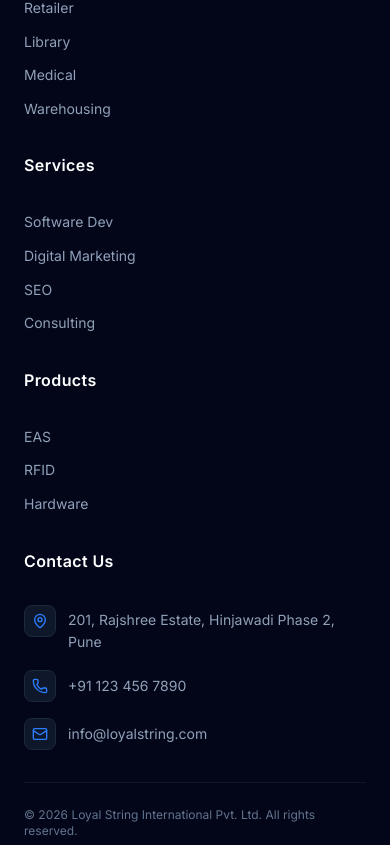
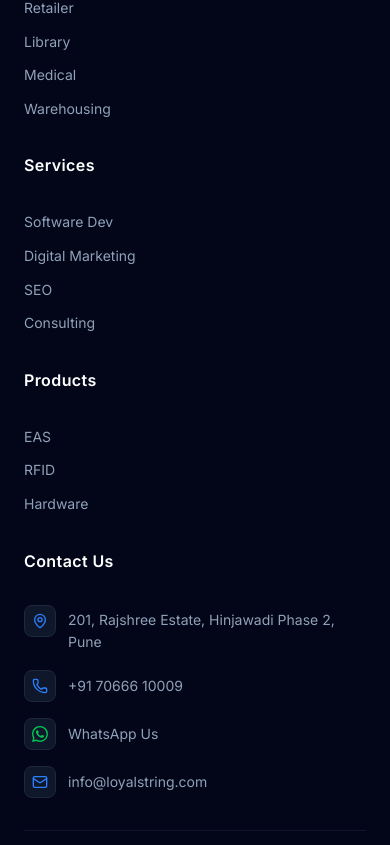
Before and after one commit to loyal-shubham/loyalstring-new, a Next.js app: page / in a window 390 px wide. Shown: the part 11155-12000 px from the top of the page. Built offline with nearby package versions, Linux system fonts and the light colour scheme.

Commit message:
feat: implement responsive header and footer components for site navigation

```diff
--- a/src/components/Footer.tsx
+++ b/src/components/Footer.tsx
@@ -75,12 +75,26 @@
                 <span className="text-sm text-slate-400 leading-relaxed group-hover:text-white transition-colors pt-[4px]">201, Rajshree Estate, Hinjawadi Phase 2, Pune</span>
               </li>
               <li className="flex items-center gap-3 group">
-                <div className="w-8 h-8 rounded-lg bg-slate-900 border border-slate-800 flex items-center justify-center shrink-0 text-blue-500 group-hover:bg-blue-500 group-hover:text-white transition-all"><Phone size={16} /></div>
-                <span className="text-sm text-slate-400 group-hover:text-white transition-colors">+91 123 456 7890</span>
+                <a href="tel:+917066610009" className="flex items-center gap-3 w-full">
+                  <div className="w-8 h-8 rounded-lg bg-slate-900 border border-slate-800 flex items-center justify-center shrink-0 text-blue-500 group-hover:bg-blue-500 group-hover:text-white transition-all"><Phone size={16} /></div>
+                  <span className="text-sm text-slate-400 group-hover:text-white transition-colors">+91 70666 10009</span>
+                </a>
               </li>
               <li className="flex items-center gap-3 group">
-                <div className="w-8 h-8 rounded-lg bg-slate-900 border border-slate-800 flex items-center justify-center shrink-0 text-blue-500 group-hover:bg-blue-500 group-hover:text-white transition-all"><Mail size={16} /></div>
-                <span className="text-sm text-slate-400 group-hover:text-white transition-colors">info@loyalstring.com</span>
+                <a href="https://wa.me/917066610009?text=Hi%20Sparkle%20RFID%20Team%2C%20I%20want%20to%20know%20more%20about%20your%20jewellery%20RFID%20solutions." target="_blank" rel="noopener noreferrer" className="flex items-center gap-3 w-full">
+                  <div className="w-8 h-8 rounded-lg bg-slate-900 border border-slate-800 flex items-center justify-center shrink-0 text-green-500 group-hover:bg-green-500 group-hover:text-white transition-all">
+                    <svg xmlns="http://www.w3.org/2000/svg" width="16" height="16" fill="currentColor" viewBox="0 0 16 16">
+                      <path d="M13.601 2.326A7.85 7.85 0 0 0 7.994 0C3.627 0 .068 3.558.064 7.926c-.003 1.396.366 2.76 1.057 3.965L0 16l4.204-1.102a7.9 7.9 0 0 0 3.79.965h.004c4.368 0 7.926-3.558 7.93-7.93A7.9 7.9 0 0 0 13.6 2.326zM7.994 14.521a6.6 6.6 0 0 1-3.356-.92l-.24-.144-2.494.654.666-2.433-.156-.251a6.56 6.56 0 0 1-1.007-3.505c.003-3.626 2.957-6.584 6.591-6.584a6.56 6.56 0 0 1 4.66 1.931 6.56 6.56 0 0 1 1.928 4.66c-.004 3.639-2.961 6.592-6.592 6.592m3.615-4.934c-.197-.099-1.17-.578-1.353-.646-.182-.065-.315-.099-.445.099-.133.197-.513.646-.627.775-.114.133-.232.148-.43.05-.197-.1-.836-.308-1.592-.985-.59-.525-.985-1.175-1.103-1.372-.114-.198-.011-.304.088-.403.087-.088.197-.232.296-.346.1-.114.133-.198.198-.33.065-.134.034-.248-.015-.347-.05-.099-.445-1.076-.612-1.47-.16-.389-.323-.335-.445-.34-.114-.007-.247-.007-.38-.007a.73.73 0 0 0-.529.247c-.182.198-.691.677-.691 1.654s.71 1.916.81 2.049c.098.133 1.394 2.132 3.383 2.992.47.205.84.326 1.129.418.475.152.904.129 1.246.08.38-.058 1.171-.48 1.338-.943.164-.464.164-.86.114-.943-.049-.084-.182-.133-.38-.232z"/>
+                    </svg>
+                  </div>
+                  <span className="text-sm text-slate-400 group-hover:text-white transition-colors">WhatsApp Us</span>
+                </a>
+              </li>
+              <li className="flex items-center gap-3 group">
+                <a href="mailto:info@loyalstring.com" className="flex items-center gap-3 w-full">
+                  <div className="w-8 h-8 rounded-lg bg-slate-900 border border-slate-800 flex items-center justify-center shrink-0 text-blue-500 group-hover:bg-blue-500 group-hover:text-white transition-all"><Mail size={16} /></div>
+                  <span className="text-sm text-slate-400 group-hover:text-white transition-colors">info@loyalstring.com</span>
+                </a>
               </li>
             </ul>
           </div>
--- a/src/components/Header.tsx
+++ b/src/components/Header.tsx
@@ -107,10 +107,15 @@
         </nav>
 
         {/* Contact Desktop */}
-        <div className="hidden lg:flex items-center gap-6">
-          <a href="tel:+911234567890" className="btn btn-primary" style={{ display: 'flex', alignItems: 'center', gap: '0.5rem', fontSize: '0.85rem', padding: '0.5rem 1.25rem' }}>
+        <div className="hidden lg:flex items-center gap-4">
+          <a href="https://wa.me/917066610009?text=Hi%20Sparkle%20RFID%20Team%2C%20I%20want%20to%20know%20more%20about%20your%20jewellery%20RFID%20solutions." target="_blank" rel="noopener noreferrer" className="flex items-center justify-center w-10 h-10 rounded-full bg-green-500 hover:bg-green-600 text-white transition-colors" title="WhatsApp Us">
+            <svg xmlns="http://www.w3.org/2000/svg" width="18" height="18" fill="currentColor" viewBox="0 0 16 16">
+              <path d="M13.601 2.326A7.85 7.85 0 0 0 7.994 0C3.627 0 .068 3.558.064 7.926c-.003 1.396.366 2.76 1.057 3.965L0 16l4.204-1.102a7.9 7.9 0 0 0 3.79.965h.004c4.368 0 7.926-3.558 7.93-7.93A7.9 7.9 0 0 0 13.6 2.326zM7.994 14.521a6.6 6.6 0 0 1-3.356-.92l-.24-.144-2.494.654.666-2.433-.156-.251a6.56 6.56 0 0 1-1.007-3.505c.003-3.626 2.957-6.584 6.591-6.584a6.56 6.56 0 0 1 4.66 1.931 6.56 6.56 0 0 1 1.928 4.66c-.004 3.639-2.961 6.592-6.592 6.592m3.615-4.934c-.197-.099-1.17-.578-1.353-.646-.182-.065-.315-.099-.445.099-.133.197-.513.646-.627.775-.114.133-.232.148-.43.05-.197-.1-.836-.308-1.592-.985-.59-.525-.985-1.175-1.103-1.372-.114-.198-.011-.304.088-.403.087-.088.197-.232.296-.346.1-.114.133-.198.198-.33.065-.134.034-.248-.015-.347-.05-.099-.445-1.076-.612-1.47-.16-.389-.323-.335-.445-.34-.114-.007-.247-.007-.38-.007a.73.73 0 0 0-.529.247c-.182.198-.691.677-.691 1.654s.71 1.916.81 2.049c.098.133 1.394 2.132 3.383 2.992.47.205.84.326 1.129.418.475.152.904.129 1.246.08.38-.058 1.171-.48 1.338-.943.164-.464.164-.86.114-.943-.049-.084-.182-.133-.38-.232z"/>
+            </svg>
+          </a>
+          <a href="tel:+917066610009" className="btn btn-primary" style={{ display: 'flex', alignItems: 'center', gap: '0.5rem', fontSize: '0.85rem', padding: '0.5rem 1.25rem' }}>
             <Phone size={16} />
-            +91 123 456 7890
+            +91 70666 10009
           </a>
         </div>
 
@@ -176,14 +181,24 @@
               </li>
             )})}
 
-            <li>
+            <li className="flex flex-col gap-3 mt-2">
               <a
-                href="tel:+911234567890"
-                className="btn btn-primary"
+                href="https://wa.me/917066610009?text=Hi%20Sparkle%20RFID%20Team%2C%20I%20want%20to%20know%20more%20about%20your%20jewellery%20RFID%20solutions."
+                target="_blank"
+                rel="noopener noreferrer"
+                className="btn flex items-center justify-center gap-2 rounded-md shadow-sm"
                 onClick={() => setIsOpen(false)}
-                style={{ width: "100%", display: 'flex', alignItems: 'center', justifyContent: 'center', gap: '0.5rem', marginTop: "1rem", fontSize: '0.9rem', padding: '0.75rem' }}
+                style={{ width: "100%", backgroundColor: '#22c55e', color: 'white', padding: '0.75rem', fontSize: '0.95rem', fontWeight: 600 }}
               >
-                <Phone size={16} /> +91 123 456 7890
+                <svg xmlns="http://www.w3.org/2000/svg" width="16" height="16" fill="currentColor" viewBox="0 0 16 16"><path d="M13.601 2.326A7.85 7.85 0 0 0 7.994 0C3.627 0 .068 3.558.064 7.926c-.003 1.396.366 2.76 1.057 3.965L0 16l4.204-1.102a7.9 7.9 0 0 0 3.79.965h.004c4.368 0 7.926-3.558 7.93-7.93A7.9 7.9 0 0 0 13.6 2.326zM7.994 14.521a6.6 6.6 0 0 1-3.356-.92l-.24-.144-2.494.654.666-2.433-.156-.251a6.56 6.56 0 0 1-1.007-3.505c.003-3.626 2.957-6.584 6.591-6.584a6.56 6.56 0 0 1 4.66 1.931 6.56 6.56 0 0 1 1.928 4.66c-.004 3.639-2.961 6.592-6.592 6.592m3.615-4.934c-.197-.099-1.17-.578-1.353-.646-.182-.065-.315-.099-.445.099-.133.197-.513.646-.627.775-.114.133-.232.148-.43.05-.197-.1-.836-.308-1.592-.985-.59-.525-.985-1.175-1.103-1.372-.114-.198-.011-.304.088-.403.087-.088.197-.232.296-.346.1-.114.133-.198.198-.33.065-.134.034-.248-.015-.347-.05-.099-.445-1.076-.612-1.47-.16-.389-.323-.335-.445-.34-.114-.007-.247-.007-.38-.007a.73.73 0 0 0-.529.247c-.182.198-.691.677-.691 1.654s.71 1.916.81 2.049c.098.133 1.394 2.132 3.383 2.992.47.205.84.326 1.129.418.475.152.904.129 1.246.08.38-.058 1.171-.48 1.338-.943.164-.464.164-.86.114-.943-.049-.084-.182-.133-.38-.232z"/></svg> WhatsApp Us
+              </a>
+              <a
+                href="tel:+917066610009"
+                className="btn btn-primary shadow-sm rounded-md"
+                onClick={() => setIsOpen(false)}
+                style={{ width: "100%", display: 'flex', alignItems: 'center', justifyContent: 'center', gap: '0.5rem', fontSize: '0.95rem', padding: '0.75rem' }}
+              >
+                <Phone size={16} /> +91 70666 10009
               </a>
             </li>
           </ul>
```
